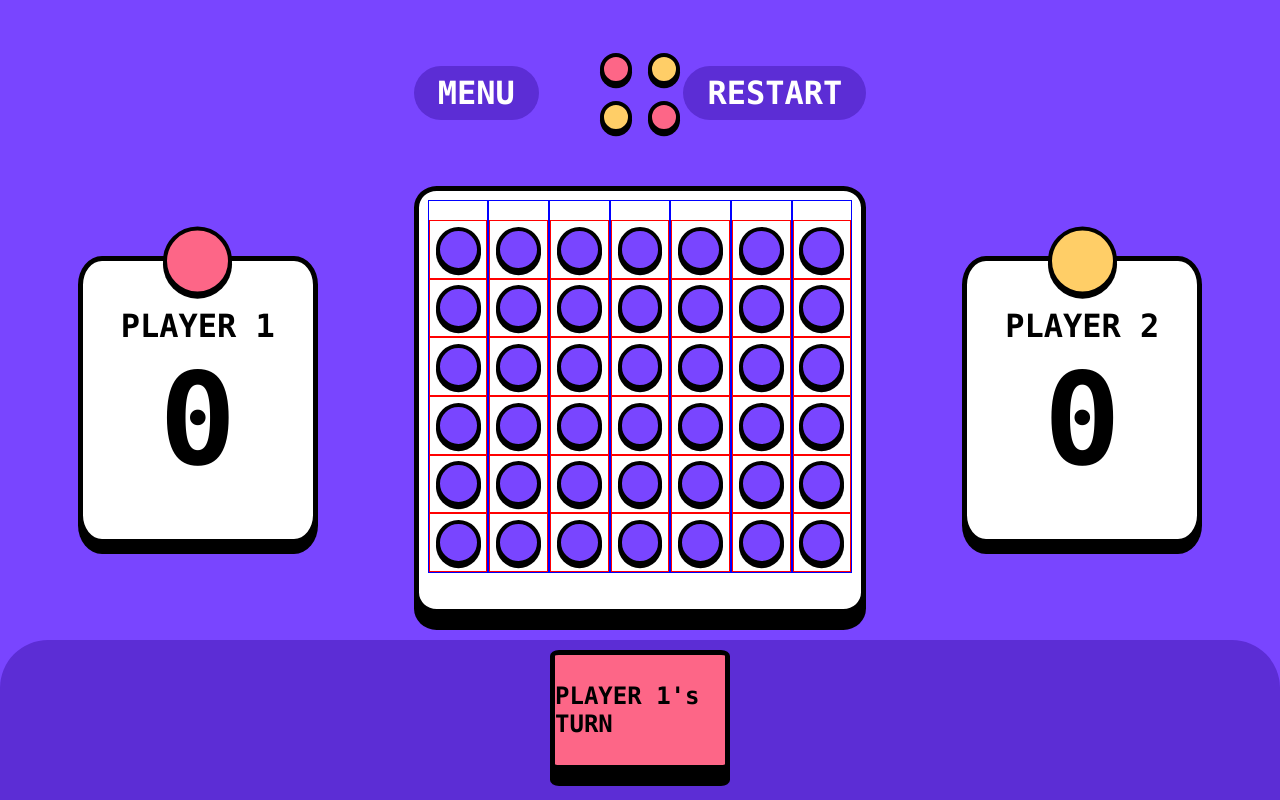
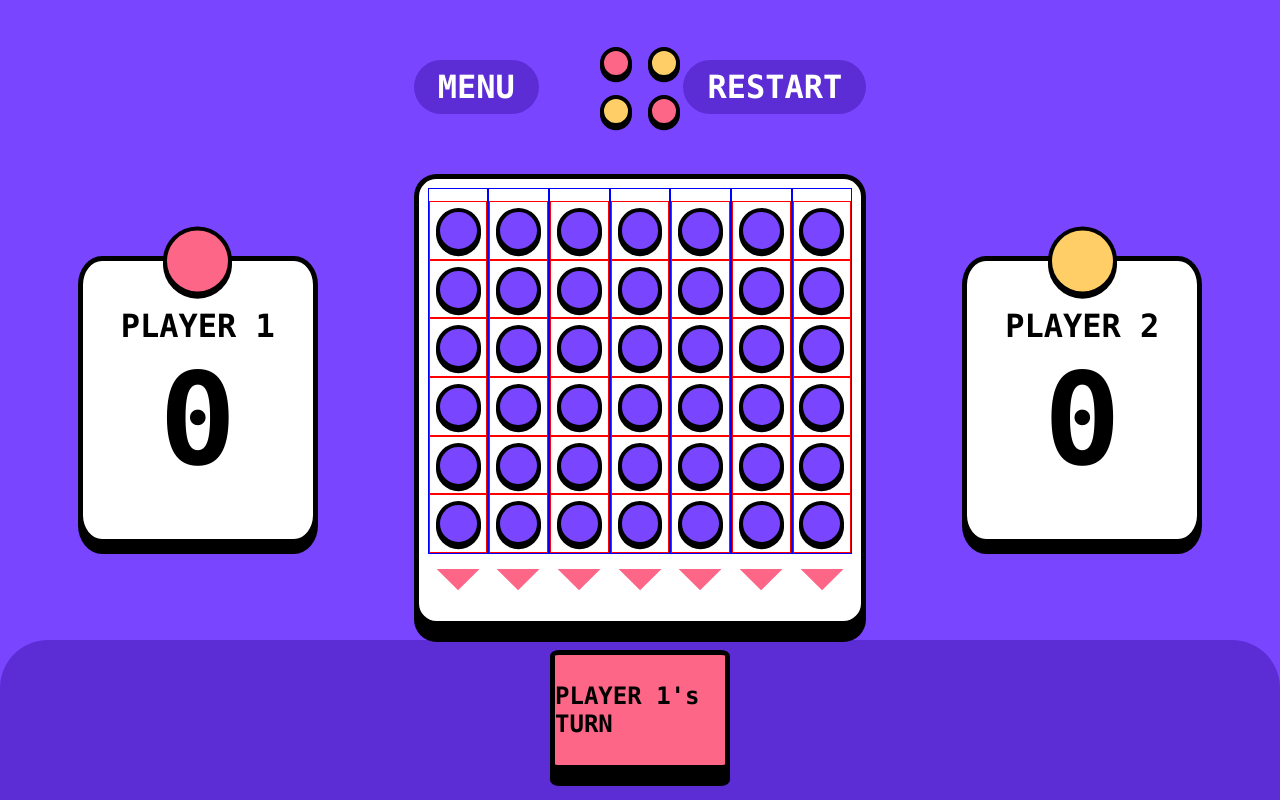
Before and after one commit to wandy0394/connect4, a React (Vite) app: page / in a window 1280 px wide. Built offline with nearby package versions, Linux system fonts and the light colour scheme.

Commit message:
added chevrons for popout feature, which appear on hover. Added discs at top of gameboard on hover

```diff
--- a/src/App.css
+++ b/src/App.css
@@ -15,7 +15,9 @@
   --neutral-white: #FFFFFF;
   --neutral-gray-light: #AAAAAA;
   --neutral-gray-dark: #444444;
-  --font-family: "Monaco", monospace
+  --font-family: "Monaco", monospace;
+  --triangle-width: calc(100vw / 40);
+  --triangle-height: calc(100vh / 40)
 }
 
 body {
--- a/src/components/Chevron/Chevron.tsx
+++ b/src/components/Chevron/Chevron.tsx
@@ -0,0 +1,19 @@
+import { COLOR_DICT, Player } from "../../feature/gameplay/connect4"
+import styles from './chevron.module.css'
+type Props = {
+    currentPlayer:Player
+}
+
+export default function Chevron(props:Props) {
+    const {currentPlayer} = props
+    return (
+        <div className={styles.chevronContainer}>
+            <div
+                style={{
+                    background:`linear-gradient(to right top, ${COLOR_DICT[currentPlayer]} 50%, transparent 50%)`
+                }}
+                className={styles.chevron}
+            />
+        </div>
+    )
+}
--- /dev/null
+++ b/src/components/Chevron/chevron.module.css
@@ -0,0 +1,10 @@
+
+.chevronContainer {
+    width:100%;
+}
+.chevron {
+    width:50%;
+    aspect-ratio: 1/1;
+    transform: translateX(50%) rotate(-45deg);
+    border:0;
+}
--- a/src/components/GameBoard/GameBoard.module.css
+++ b/src/components/GameBoard/GameBoard.module.css
@@ -27,6 +27,9 @@
 }
 
 .column:hover {
-    /* border:2px solid blue; */
     cursor:pointer;
 }
+
+.chevrons:hover {
+    cursor:pointer;
+}
--- a/src/components/GameBoard/GameBoard.tsx
+++ b/src/components/GameBoard/GameBoard.tsx
@@ -1,5 +1,6 @@
 import { useGameContext } from '../../feature/gameplay/GameContext'
 import { COLOR_DICT, Player, EnumDictionary } from '../../feature/gameplay/connect4'
+import Chevron from '../Chevron/Chevron'
 import ColoredDisc from '../ColoredDisc/ColoredDisc'
 import styles from './GameBoard.module.css'
 
@@ -10,39 +11,62 @@ type Props = {
 
 
 export default function GameBoard(props:Props) {
-    const {board, playDisc} = useGameContext()
+    const {board, playDisc, currentPlayer} = useGameContext()
 
-    function showChevron(index:number) {
+    function showDiscCursor(index:number) {
         document.getElementById('col-'+index)!.style.visibility = 'visible'
     }
 
-    function hideChevron(index:number) {
+    function hideDiscCursor(index:number) {
         document.getElementById('col-'+index)!.style.visibility = 'hidden'
     }
     function handleColumClick(column:number) {
         playDisc(column)
     }
+
+    function showChevron(index:number) {
+        document.getElementById('popout-'+index)!.style.visibility = 'visible'
+    }
+    function hideChevron(index:number) {
+        document.getElementById('popout-'+index)!.style.visibility = 'hidden'
+    }
+    function handleChevronClick(index:number) {
+        //popout
+    }
     return (
         <div className={styles.gameboard}>
+            <>
                 {
                     board.map((col, index)=>{
                         return (
                             <div
                                 className={styles.column}
-                            onMouseLeave={()=>hideChevron(index)}
-                            onMouseEnter={()=>showChevron(index)}
+                                onMouseLeave={()=>hideDiscCursor(index)}
+                                onMouseEnter={()=>showDiscCursor(index)}
                                 onClick={()=>handleColumClick(index)}
                             >
-                            <div id={'col-' + index} style={{display:'flex', justifyContent:'center', visibility:'hidden'}}>V</div>
+                                <div
+                                    id={'col-' + index}
+                                    style={{
+                                        height:0,
+                                        visibility:'hidden',
+                                        padding:'10%'
+                                    }}
+                                >
+                                    <div
+                                        style={{
+                                            transform:'translateY(-100%)'
+                                        }}
+                                    >
+                                        <ColoredDisc color={COLOR_DICT[currentPlayer]} size={100}/>
+                                    </div>
+                                </div>
                                 {
                                     col.map(row=> {
 
                                         return (
-
                                             <div className={styles.position}>
-                                            <ColoredDisc size={100} color={COLOR_DICT[row as keyof EnumDictionary<Player, string>]}>
-
-                                            </ColoredDisc>
+                                                <ColoredDisc size={100} color={COLOR_DICT[row as keyof EnumDictionary<Player, string>]}/>
                                             </div>
                                         )
                                     })
@@ -51,7 +75,27 @@ export default function GameBoard(props:Props) {
                             </div>
                         )
                     })
+
                 }
+            </>
+            <>
+                {
+                    board.map((_, index) => {
+                        return (
+                            <div
+                                className={styles.chevrons}
+                                onMouseLeave={()=>hideChevron(index)}
+                                onMouseEnter={()=>showChevron(index)}
+                                onClick={()=>handleChevronClick(index)}
+                            >
+                                <div id={'popout-'+index}>
+                                    <Chevron currentPlayer={currentPlayer}/>
+                                </div>
+                            </div>
+                        )
+                    })
+                }
+            </>
         </div>
     )
 }
--- a/src/feature/gameplay/GameContext.tsx
+++ b/src/feature/gameplay/GameContext.tsx
@@ -221,12 +221,6 @@ export function GameProvider({children}:PropsWithChildren<any>) {
 
     function nextTurn() {
         currentPlayer === Player.PLAYER1 ? setCurrentPlayer(Player.PLAYER2) : setCurrentPlayer(Player.PLAYER1)
-        // if (currentPlayer === Player.PLAYER1) {
-        //     setCurrentPlayer(Player.PLAYER2)
-        // }
-        // else {
-        //     setCurrentPlayer(Player.PLAYER1)
-        // }
     }
 
     return (
```
Lines whose indentation alone changed are shown as unchanged.
